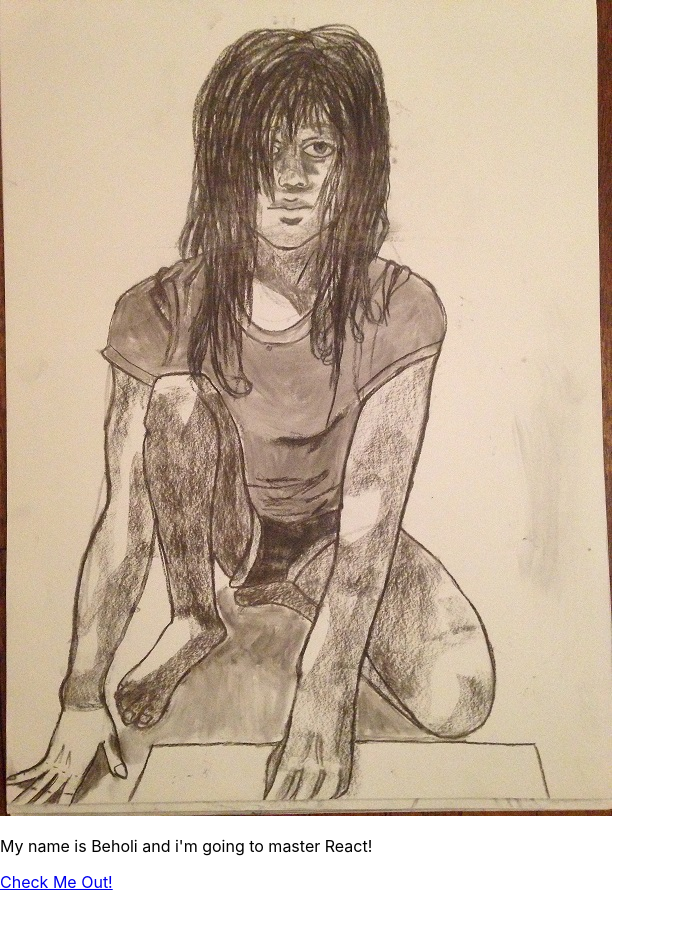
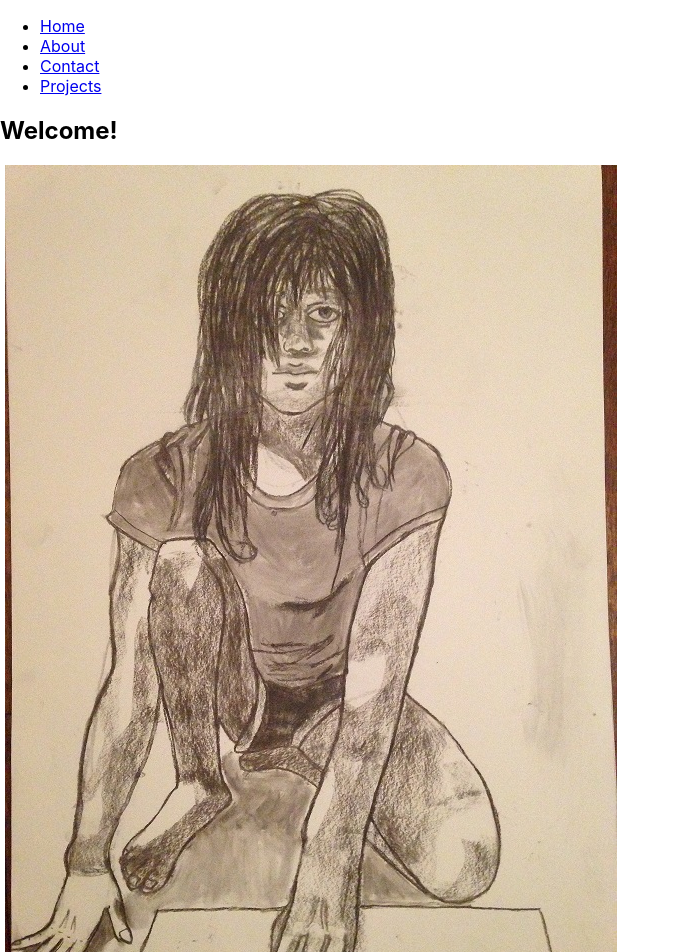
Before and after one commit to Benenge97/Benenge97.github.io, a React (Create React App) app: page /projects in a window 1280 px wide. Shown: the top 952 px of the page, without its empty margins (0-680 px from the left). Before the commit the page ends 892 px from the top, so only its background shows below. Built offline with nearby package versions, Linux system fonts and the light colour scheme.

Commit message:
Changes done in App.js to change home page

```diff
--- a/package.json
+++ b/package.json
@@ -8,6 +8,7 @@
     "@testing-library/user-event": "^12.8.1",
     "react": "^17.0.1",
     "react-dom": "^17.0.1",
+    "react-router-dom": "^5.2.0",
     "react-scripts": "4.0.3",
     "web-vitals": "^1.1.0"
   },
--- a/src/App.js
+++ b/src/App.js
@@ -1,25 +1,71 @@
-import logo from './Beholi.jpeg';
-import './logo.svg';
+import React from "react";
+import image from "./Beholi.jpeg";
+import {
+  BrowserRouter as Router,
+  Switch,
+  Route,
+  Link
+} from "react-router-dom";
 
-function App() {
+export default function App() {
   return (
-    <div className="App">
-      <header className="App-header">
-        <img src={logo} className="App-logo" alt="logo" />
-        <p>
-          My name is Beholi and i'm going to master React!
-        </p>
-        <a
-          className="App-link"
-          href= "https://github.com/Benenge97"
-          target="_blank"
-          rel="noopener noreferrer"
-        >
-          Check Me Out!
-        </a>
-      </header>
-    </div>
+    <Router>
+      <div>
+        <nav>
+          <ul>
+            <li>
+              <Link to="/">Home</Link>
+            </li>
+            <li>
+              <Link to="/about">About</Link>
+            </li>
+            <li>
+              <Link to="/contact">Contact</Link>
+            </li>
+            <li>
+              <Link to="/projects">Projects</Link>
+            </li>
+          </ul>
+        </nav>
+
+        {/* A <Switch> looks through its children <Route>s and
+            renders the first one that matches the current URL. */}
+        <Switch>
+          <Route path="/about">
+            <About />
+          </Route>
+          <Route path="/contact">
+            <Contact />
+          </Route>
+          <Route path="/">
+            <Home />
+          </Route>
+          <Route path="/projects">
+            <Projects />
+          </Route>
+        </Switch>
+      </div>
+    </Router>
   );
 }
 
-export default App;
+function Home() {
+  return (
+  <main>
+    <h2>Welcome!</h2>;
+    <img src={image} className= "self portrait" alt= "portrait" />
+    </main>
+  );
+}
+
+function About() {
+  return <h2>About me</h2>;
+}
+
+function Contact() {
+  return <h2>Contact me</h2>;
+}
+
+function Projects() {
+  return <h2>Some art works</h2>
+}
```
Also changed, not shown: src/components/about.js (added), src/components/contact.js (added), src/components/home.js (added), src/components/projects.js (added), 1 other file (tests, documents, lock files or other folders).
